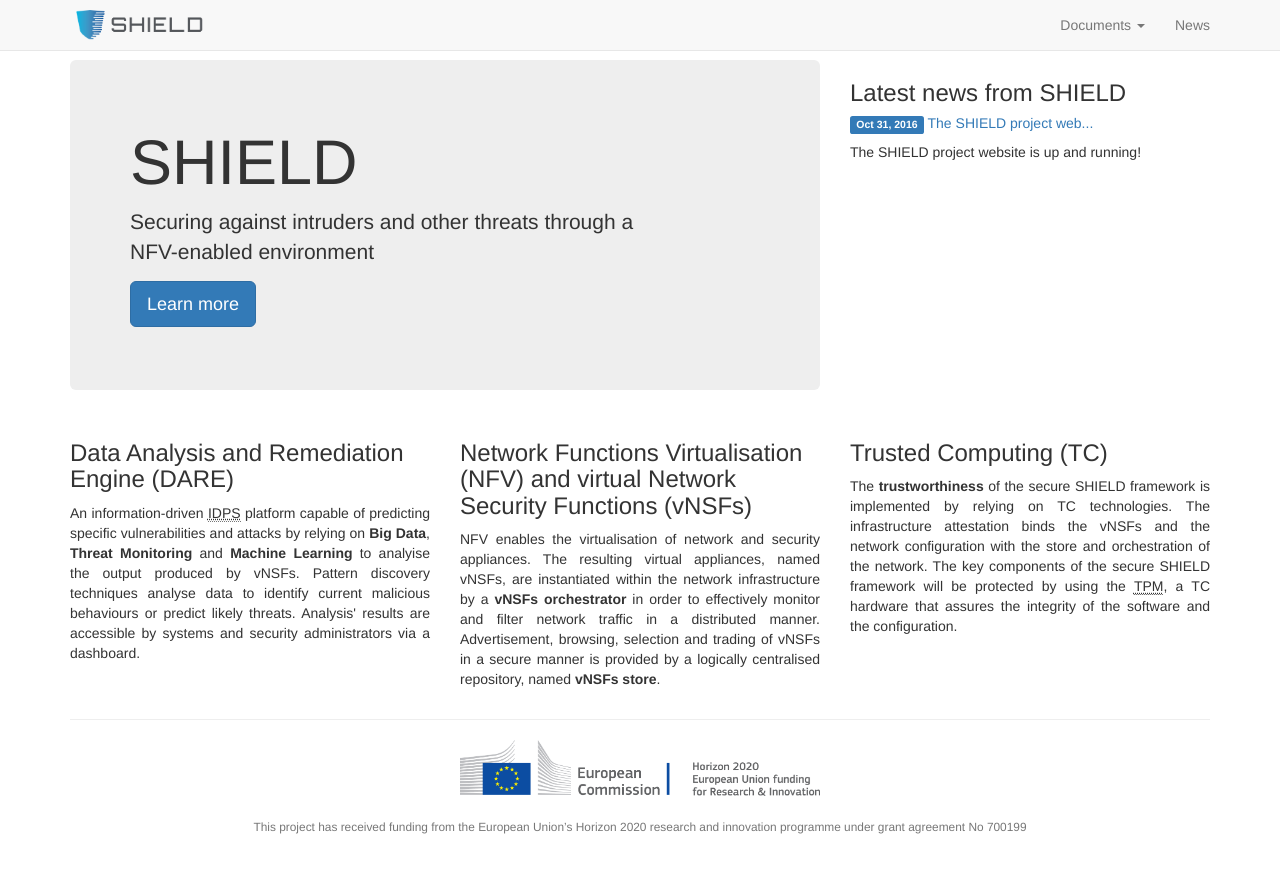
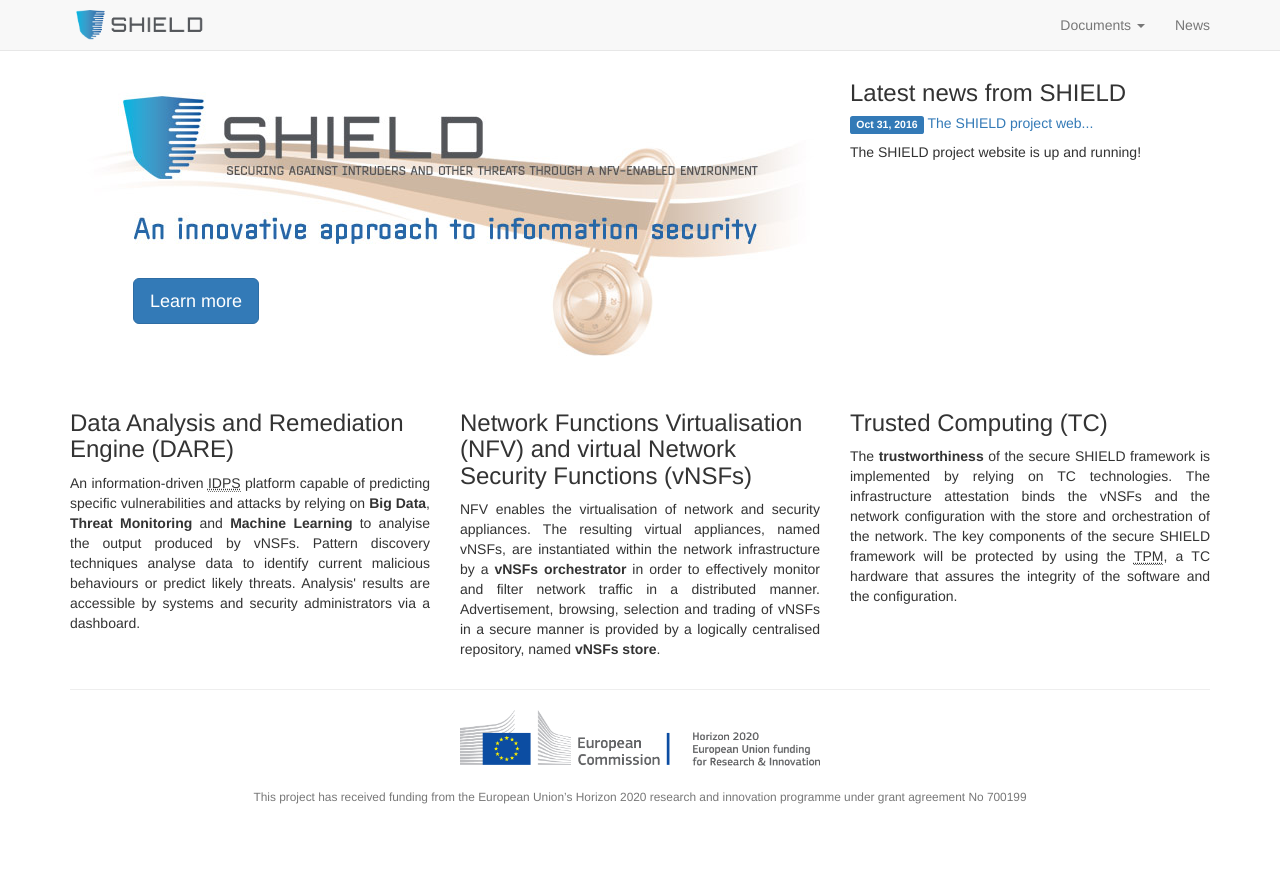
Before and after one commit to torsec/shield-h2020, a Jekyll site: the page built from index.html, in a window 1280 px wide. Shown: the top 873 px of the page. Built offline with Jekyll 4.4.1, drawn with Linux system fonts in a browser that asks for light colours.

Commit message:
Updated index page with image and button positioning

```diff
--- a/index.html
+++ b/index.html
@@ -4,21 +4,16 @@
 
 <div class="row">
 
+
 <div class="col-md-8 col-xs-12">
 
-	<div class="jumbotron">
-		<h1>{{ site.title }}</h1>
-		<p class="lead">
-		Securing against intruders and other threats through a
-		<nobr>NFV-enabled</nobr> environment
-		</p>
-		<p>
-		<a class="btn btn-primary btn-lg"
+	<img class="img-responsive" src="{{'jumbotron.jpg' | prepend: '/img/' | prepend: site.baseurl }}"
+		title="SHIELD: Securing against intruders and other threats through a NFV-enabled environment"/>
+
+	<a class="btn btn-primary btn-lg" style="position:absolute;bottom:20%;left:10%;max-height:20%"
 		href="{{ 'summary.html' | prepend: '/about/' | prepend: site.baseurl }}"
         title="Learn more about {{ site.title }}"
 		role="button">Learn more</a>
-		</p>
-	</div>
 </div>
 
 <div class="col-md-4 col-xs-12">
```
